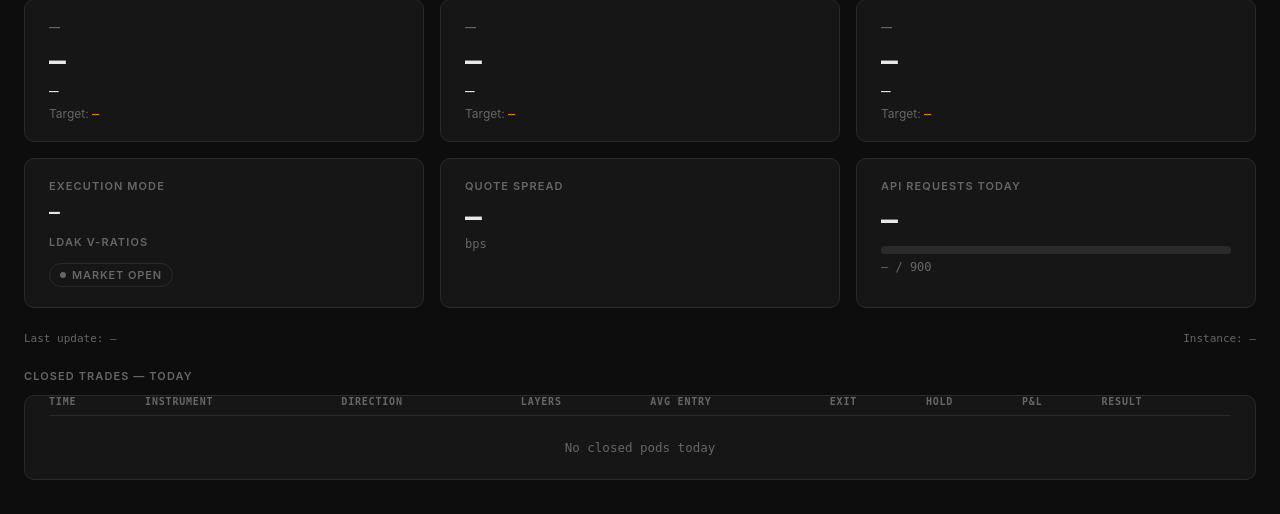
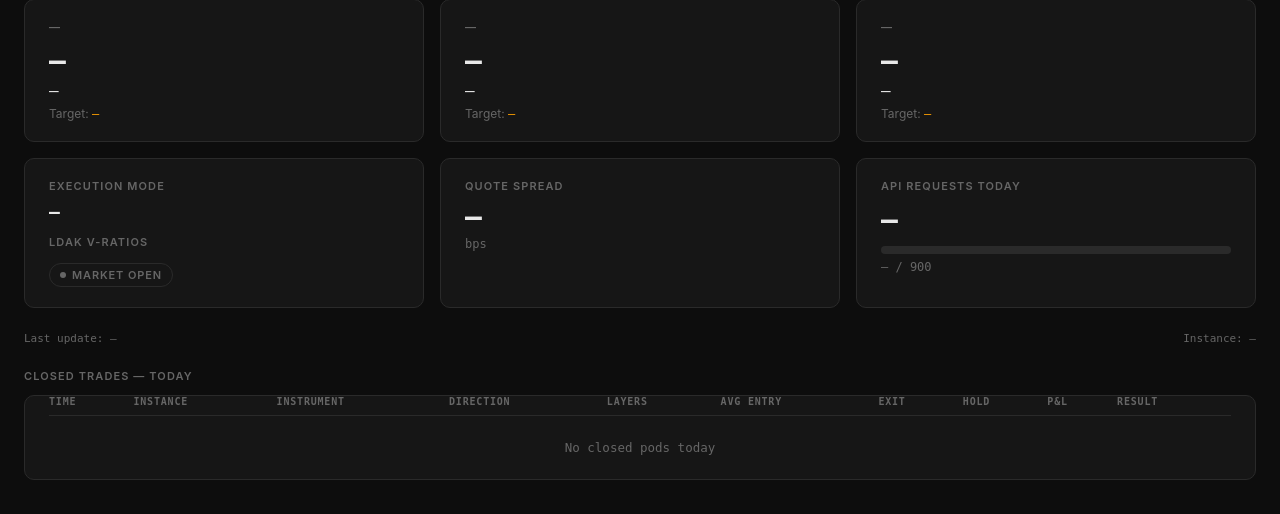
Before and after one commit to theonlykk/pipshed, a Flask app: page / in a window 1280 px wide. Shown: the part 286-800 px from the top of the page. Run offline with Flask 3, Linux system fonts and the light colour scheme; data that the repository does not hold is empty.

Commit message:
Pipshed: add Instance column to closed trades, fetch MM+SNIPER combined
Co-authored-by: Cursor <cursoragent@cursor.com>

```diff
--- a/templates/dashboard.html
+++ b/templates/dashboard.html
@@ -555,6 +555,7 @@
     <thead>
       <tr>
         <th>Time</th>
+        <th>Instance</th>
         <th>Instrument</th>
         <th>Direction</th>
         <th>Layers</th>
@@ -566,18 +567,23 @@
       </tr>
     </thead>
     <tbody id="closedPodsBody">
-      <tr class="empty-row"><td colspan="9">No closed pods today</td></tr>
+      <tr class="empty-row"><td colspan="10">No closed pods today</td></tr>
     </tbody>
   </table>
 </div>
 
 <script>
-// Closed pods polling — separate from live telemetry poll
+// Closed pods polling — fetches MM + SNIPER and merges
 async function fetchClosedPods() {
   try {
-    const res  = await fetch('/api/telemetry/closed?instance=' + currentInstance);
-    const data = await res.json();
-    renderClosedPods(data.records || []);
+    const [mmRes, sniperRes] = await Promise.all([
+      fetch('/api/telemetry/closed?instance=MM'),
+      fetch('/api/telemetry/closed?instance=SNIPER')
+    ]);
+    const mmData     = await mmRes.json();
+    const sniperData = await sniperRes.json();
+    const combined   = (mmData.records || []).concat(sniperData.records || []);
+    renderClosedPods(combined);
   } catch (e) {
     // silent fail — closed pods are non-critical
   }
@@ -590,24 +596,30 @@ function renderClosedPods(records) {
   const today = new Date().toISOString().slice(0, 10);
   const todayRecords = records.filter(r => r.close_time && r.close_time.startsWith(today));
 
+  // Sort newest first
+  todayRecords.sort((a, b) => b.close_time.localeCompare(a.close_time));
+
   if (todayRecords.length === 0) {
-    tbody.innerHTML = '<tr class="empty-row"><td colspan="9">No closed pods today</td></tr>';
+    tbody.innerHTML = '<tr class="empty-row"><td colspan="10">No closed pods today</td></tr>';
     return;
   }
 
   tbody.innerHTML = todayRecords.map(r => {
-    const pnl     = Number(r.gross_pnl || 0);
-    const isWin   = pnl >= 0;
-    const pnlStr  = (isWin ? '+' : '') + pnl.toFixed(2);
-    const result  = isWin ? '<span class="win">WIN</span>' : '<span class="loss">LOSS</span>';
-    const dirCls  = r.direction === 'LONG' ? 'dir-long' : 'dir-short';
-    const timeStr = r.close_time ? r.close_time.slice(0, 16).replace('T', ' ') : '—';
-    const hold    = r.hold_time_minutes != null ? Math.round(r.hold_time_minutes) + 'm' : '—';
+    const pnl      = Number(r.gross_pnl || 0);
+    const isWin    = pnl >= 0;
+    const pnlStr   = (isWin ? '+' : '') + pnl.toFixed(2);
+    const result   = isWin ? '<span class="win">WIN</span>' : '<span class="loss">LOSS</span>';
+    const dirCls   = r.direction === 'LONG' ? 'dir-long' : 'dir-short';
+    const timeStr  = r.close_time ? r.close_time.slice(0, 16).replace('T', ' ') : '—';
+    const hold     = r.hold_time_minutes != null ? Math.round(r.hold_time_minutes) + 'm' : '—';
     const avgEntry = r.avg_entry_price != null ? Number(r.avg_entry_price).toFixed(5) : '—';
     const exit     = r.exit_price != null ? Number(r.exit_price).toFixed(5) : '—';
+    const inst     = r.instance_id || '—';
+    const instCls  = inst === 'MM' ? 'dir-long' : inst === 'SNIPER' ? 'dir-short' : '';
 
     return '<tr>' +
       '<td>' + timeStr + '</td>' +
+      '<td class="' + instCls + '">' + inst + '</td>' +
       '<td>' + (r.instrument || '—') + '</td>' +
       '<td class="' + dirCls + '">' + (r.direction || '—') + '</td>' +
       '<td>' + (r.layers_closed || '—') + '</td>' +
```
